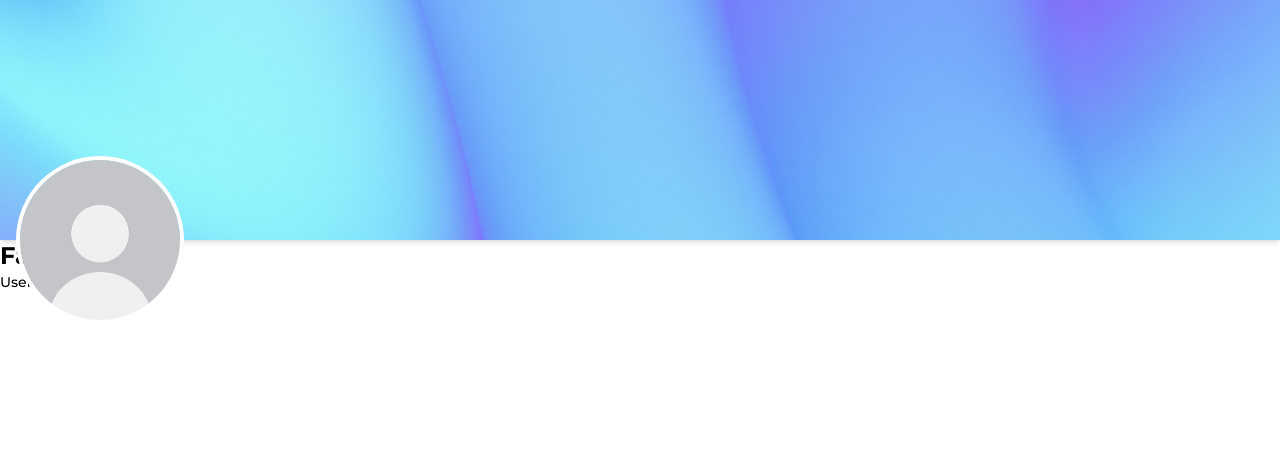
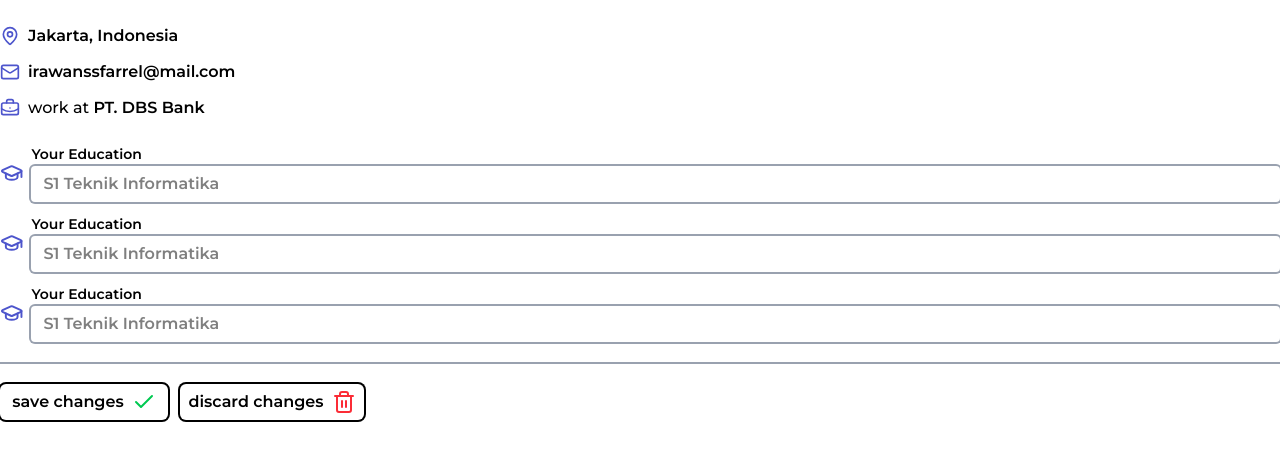
Before and after one commit to MrIrawan/indoforum, a Next.js app: page / in a window 1280 px wide. Shown: the top 460 px of the page. Built offline with nearby package versions, Linux system fonts and the light colour scheme.

Commit message:
update: mengubah struktur projek dan memecah komponen mengikuti konsep atomic design

```diff
--- a/src/app/page.js
+++ b/src/app/page.js
@@ -1,12 +1,9 @@
-import BannerImageWithAvatar from "@/components/container/BannerImageWithAvatar/BannerImageWithAvatar";
-import UserProfileNameAndJob from "@/components/container/ProfileNameAndJob/ProfileNameAndJob";
-
+import UserProfileInfo from "@/components/container/ProfileInfo/ProfileInfo";
 
 export default function Home() {
   return (
     <>
-    <BannerImageWithAvatar />
-    <UserProfileNameAndJob />
+      <UserProfileInfo />
     </>
   );
 }
--- a/src/components/container/ProfileButtons/ProfileButtons.js
+++ b/src/components/container/ProfileButtons/ProfileButtons.js
@@ -2,9 +2,10 @@
 
 import { useState } from "react"
 
-import MessageButton from "../ui/ProfileButtons/MessageButton"
-import FollowButton from "../ui/ProfileButtons/FollowButton"
-import UnfollowButton from "../ui/ProfileButtons/UnfollowButton"
+import FollowButton from "@/components/ui/ProfileButtons/ProfileButtons"
+import UnfollowButton from "@/components/ui/ProfileButtons/UnfollowButton"
+import MessageButton from "@/components/ui/ProfileButtons/MessageButton"
+import SettingsButton from "@/components/ui/ProfileButtons/SettingsButton"
 
 export default function UserProfileButtons() {
     // useState for fetching data from API
@@ -22,8 +23,9 @@ export default function UserProfileButtons() {
                         <FollowButton />
                     )
                 }
+                <MessageButton />
             </div>
-            <MessageButton />
+            <SettingsButton />
         </div>
     )
 }
--- /dev/null
+++ b/src/components/container/ProfileInfo/ProfileInfo.js
@@ -0,0 +1,92 @@
+"use client"
+
+import { useState } from "react"
+
+import {
+    MapPinIcon,
+    MailIcon,
+    BriefcaseBusinessIcon,
+    CheckIcon,
+    Trash2Icon,
+    GraduationCapIcon
+} from "lucide-react";
+import Button from "@/components/ui/button/Buttons";
+
+export default function UserProfileInfo() {
+    // useState to fetch user info and additional info from API
+    const [userInfo, setUserInfo] = useState(null);
+    const [additionalInfo, setAdditionalInfo] = useState(null);
+    return (
+        <div className="w-full pt-6">
+            <ul className="flex flex-col gap-3">
+                <li className="flex items-center gap-2">
+                    <MapPinIcon className="w-5 h-5 text-primary-color" />
+                    <p className="text-base font-m-semibold">Jakarta, Indonesia</p>
+                </li>
+                <li className="flex items-center gap-2">
+                    <MailIcon className="w-5 h-5 text-primary-color" />
+                    <p className="text-base font-m-semibold">irawanssfarrel@mail.com</p>
+                </li>
+                <li className="flex items-center gap-2">
+                    <BriefcaseBusinessIcon className="w-5 h-5 text-primary-color" />
+                    <p className="text-base font-m-medium">work at <span className="font-m-semibold">PT. DBS Bank</span></p>
+                </li>
+                <li className="flex items-center gap-2">
+                    <div className="w-full h-[250px] flex flex-col gap-2 justify-between">
+                        <div className="w-full h-full bg-white flex flex-col gap-3 justify-between py-3">
+                            <div className="flex items-center gap-2">
+                                <GraduationCapIcon className="w-6 h-6 text-primary-color"/>
+                                <div className="flex flex-col gap-0.5 w-full">
+                                    <label htmlFor="education" className="text-sm font-m-semibold">Your Education</label>
+                                    <input
+                                        type="text"
+                                        placeholder="S1 Teknik Informatika"
+                                        className="text-base font-m-semibold ring-2 rounded-sm ring-gray-400 px-3 py-1.5 placeholder:font-m-semibold focus:outline-0"
+                                    />
+                                </div>
+                            </div>
+                            <div className="flex items-center gap-2">
+                                <GraduationCapIcon className="w-6 h-6 text-primary-color"/>
+                                <div className="flex flex-col gap-0.5 w-full">
+                                    <label htmlFor="education" className="text-sm font-m-semibold">Your Education</label>
+                                    <input
+                                        type="text"
+                                        placeholder="S1 Teknik Informatika"
+                                        className="text-base font-m-semibold ring-2 rounded-sm ring-gray-400 px-3 py-1.5 placeholder:font-m-semibold focus:outline-0"
+                                    />
+                                </div>
+                            </div>
+                            <div className="flex items-center gap-2">
+                                <GraduationCapIcon className="w-6 h-6 text-primary-color"/>
+                                <div className="flex flex-col gap-0.5 w-full">
+                                    <label htmlFor="education" className="text-sm font-m-semibold">Your Education</label>
+                                    <input
+                                        type="text"
+                                        placeholder="S1 Teknik Informatika"
+                                        className="text-base font-m-semibold ring-2 rounded-sm ring-gray-400 px-3 py-1.5 placeholder:font-m-semibold focus:outline-0"
+                                    />
+                                </div>
+                            </div>
+                        </div>
+                        <hr className="w-full h-1 border border-gray-400" />
+                        <div className="w-full h-4/12 bg-white flex items-center gap-3 py-3">
+                            <Button
+                                buttonStyle="ring-2 w-42 py-1.5 rounded-md flex items-center justify-center gap-2"
+                            >
+                                <p className="text-base font-m-semibold text-black">save changes</p>
+                                <CheckIcon className="w-6 h-6 text-green-500" />
+                            </Button>
+                            <Button
+                                buttonStyle="ring-2 w-46 py-1.5 rounded-md flex items-center justify-center gap-2"
+                            >
+                                    <p className="text-base font-m-semibold text-black">discard changes</p>
+                                    <Trash2Icon className="w-6 h-6 text-red-500" />
+                                </Button>
+                        </div>
+                    </div>
+                </li>
+                {/* additional info */}
+            </ul>
+        </div>
+    )
+}
--- /dev/null
+++ b/src/components/ui/ProfileButtons/FollowButton.js
@@ -0,0 +1,13 @@
+import Button from "../ui/Button";
+import { UserPlusIcon } from "lucide-react";
+
+export default function FollowButton() {
+    return (
+        <Button
+            buttonStyle="ring-2 w-36 py-1.5 rounded-md flex items-center justify-center gap-2"
+        >
+            <p className="text-base font-m-semibold">follow</p>
+            <UserPlusIcon className="w-6 h-6"/>
+        </Button>
+    )
+}
--- /dev/null
+++ b/src/components/ui/ProfileButtons/MessageButton.js
@@ -0,0 +1,13 @@
+import Button from "../Button";
+import { MessageCircleIcon } from "lucide-react";
+
+export default function MessageButton() {
+    return (
+        <Button
+            buttonStyle="ring-2 w-36 py-1.5 rounded-md flex items-center justify-center gap-2"
+        >
+            <p className="text-base font-m-semibold">message</p>
+            <MessageCircleIcon className="w-6 h-6"/>
+        </Button>
+    )
+}
--- a/src/components/ui/ProfileButtons/ProfileButtons.js
+++ /dev/null
@@ -1,51 +0,0 @@
-import Button from "../button/Buttons";
-import {
-    UserPlusIcon,
-    UserMinusIcon,
-    MessageCircleIcon
-} from "lucide-react"
-
-export default function FollowButton() {
-    return (
-        <Button
-            buttonStyle="ring-2 w-36 py-1.5 rounded-md flex items-center justify-center gap-2"
-        >
-            <p className="text-base font-m-semibold">follow</p>
-            <UserPlusIcon className="w-6 h-6"/>
-        </Button>
-    )
-}
-
-export default function UnfollowButton() {
-    return (
-        <Button
-            buttonStyle="ring-2 w-36 py-1.5 rounded-md flex items-center justify-center gap-2"
-        >
-            <p className="text-base font-m-semibold">unfollow</p>
-            <UserMinusIcon className="w-6 h-6"/>
-        </Button>
-    )
-}
-
-export default function MessageButton() {
-    return (
-        <Button
-            buttonStyle="ring-2 w-36 py-1.5 rounded-md flex items-center justify-center gap-2"
-        >
-            <p className="text-base font-m-semibold">message</p>
-            <MessageCircleIcon className="w-6 h-6"/>
-        </Button>
-    )
-}
-
-export default function SettingsButton() {
-    return (
-        <Button
-            link="/profile/settings"
-            buttonStyle="ring-2 w-full rounded-md"
-            linkStyle="w-full flex items-center justify-center gap-2"
-        >
-            <SettingsIcon className="w-6 h-6"/>
-        </Button>
-    )
-}
--- /dev/null
+++ b/src/components/ui/ProfileButtons/SettingsButton.js
@@ -0,0 +1,14 @@
+import Button from "../button/Buttons"
+import { SettingsIcon } from "lucide-react"
+
+export default function SettingsButton() {
+    return (
+        <Button
+            link="/profile/settings"
+            buttonStyle="ring-2 w-full rounded-md"
+            linkStyle="w-full flex items-center justify-center gap-2"
+        >
+            <SettingsIcon className="w-6 h-6"/>
+        </Button>
+    )
+}
--- /dev/null
+++ b/src/components/ui/ProfileButtons/UnfollowButton.js
@@ -0,0 +1,13 @@
+import Button from "../button/Buttons"
+import { UserMinusIcon } from "lucide-react"
+
+export default function UnfollowButton() {
+    return (
+        <Button
+            buttonStyle="ring-2 w-36 py-1.5 rounded-md flex items-center justify-center gap-2"
+        >
+            <p className="text-base font-m-semibold">unfollow</p>
+            <UserMinusIcon className="w-6 h-6"/>
+        </Button>
+    )
+}
```
